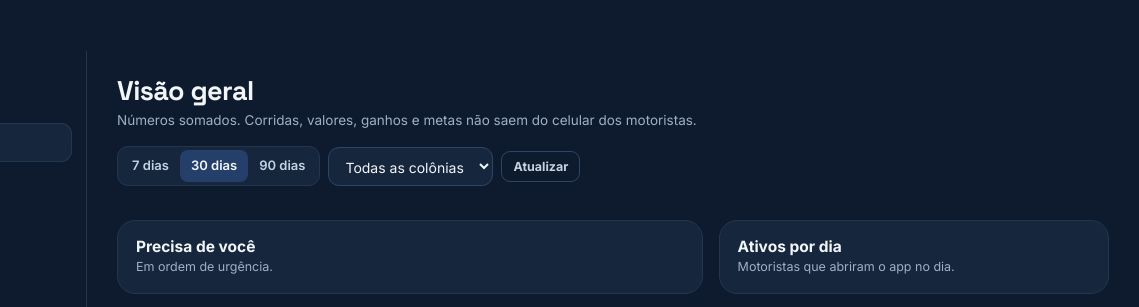
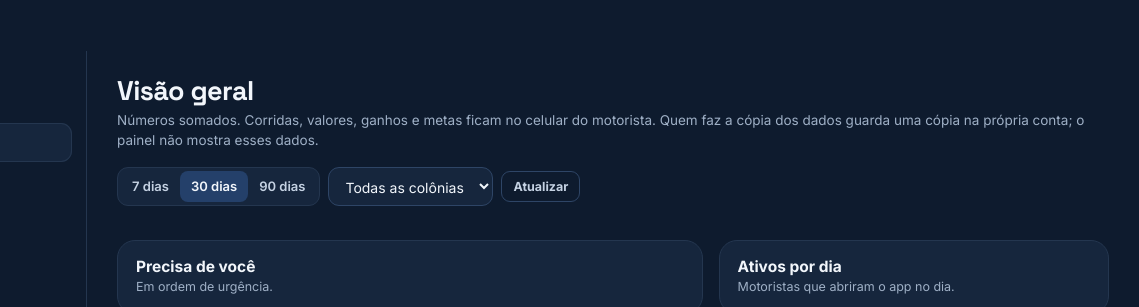
Before and after one commit to prontosat-coder/volant, a plain HTML site: page painel/index.html in a window 1280 px wide. Shown: the part 749-1056 px from the top of the page, 141-1280 px from the left. Drawn offline with Linux system fonts and the light colour scheme.

Commit message:
Painel: frase da Visão geral sobre os dados do motorista
- Os dados ficam no celular; quem faz a cópia guarda uma cópia na própria conta

```diff
--- a/painel/index.html
+++ b/painel/index.html
@@ -131,7 +131,7 @@
   <main>
     <section class="tela on" id="visao">
       <h1>Visão geral</h1>
-      <p class="sub">Números somados. Corridas, valores, ganhos e metas não saem do celular dos motoristas.</p>
+      <p class="sub">Números somados. Corridas, valores, ganhos e metas ficam no celular do motorista. Quem faz a cópia dos dados guarda uma cópia na própria conta; o painel não mostra esses dados.</p>
       <div class="filtros">
         <div class="seg" id="periodo"><button data-d="7">7 dias</button><button data-d="30" class="on">30 dias</button><button data-d="90">90 dias</button></div>
         <select id="filtroCidade"><option value="">Todas as colônias</option></select>
```
